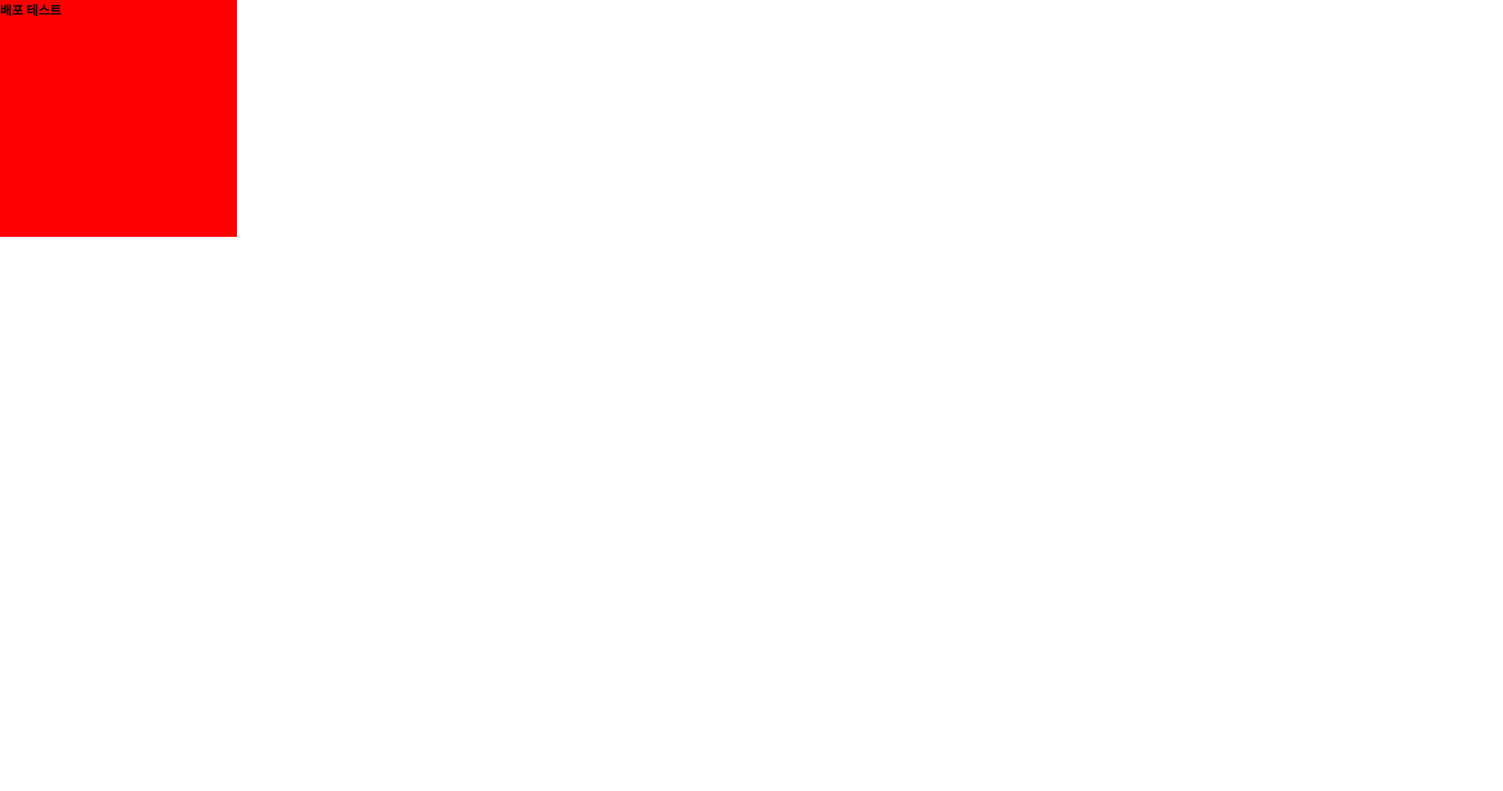
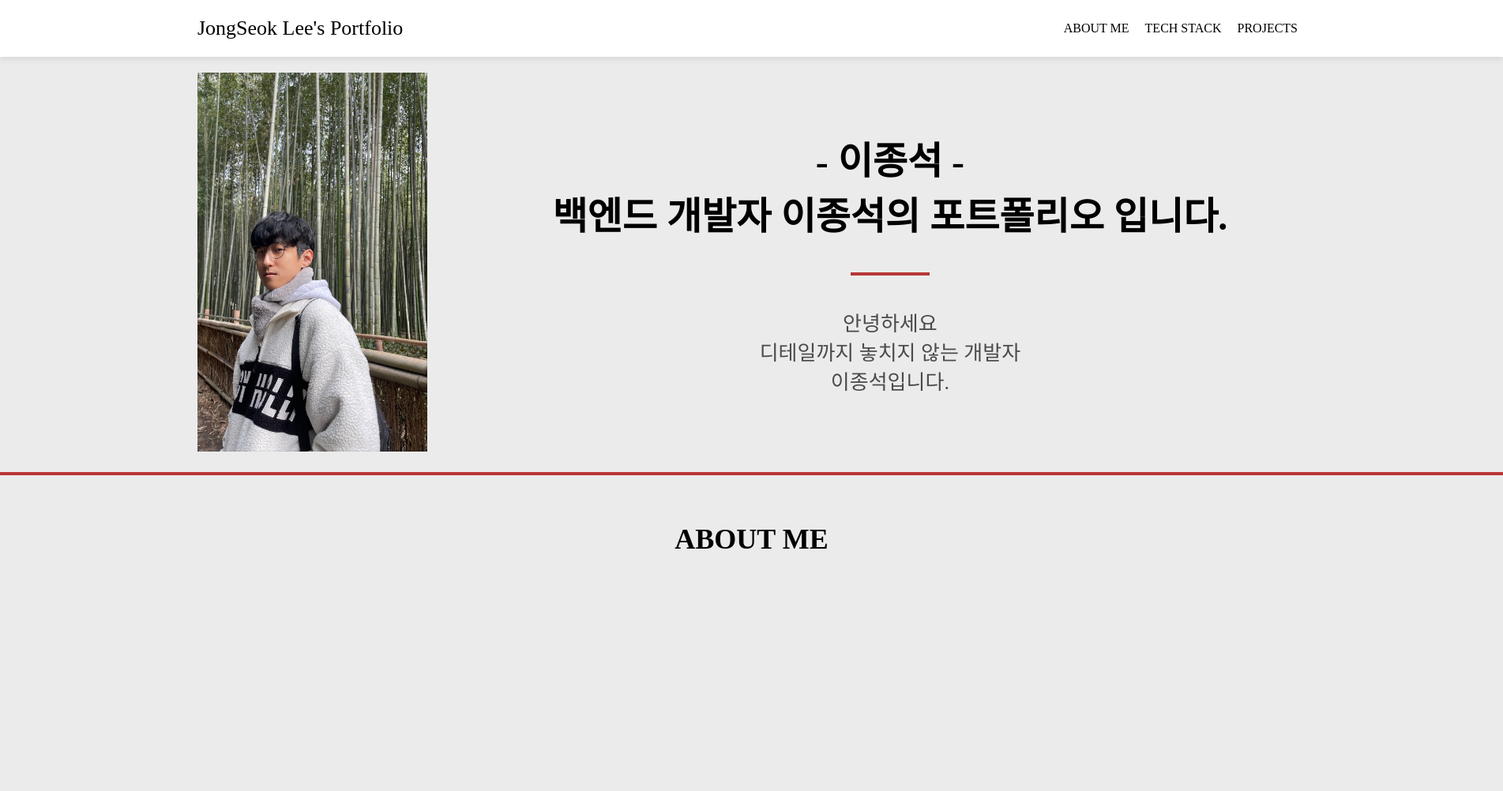
Before and after one commit to J-non/J-non.github.io, a plain HTML site: page index.html in a window 1280 px wide. Shown: the whole page at 79% size, 1903 px wide, since content can reach past the window. Before the commit the page ends 800 px from the top, so only its background shows below. Drawn offline with Linux system fonts and the light colour scheme.

Commit message:
헤더, 메인 작업

```diff
--- a/index.html
+++ b/index.html
@@ -9,7 +9,98 @@
 </head>
 
 <body>
-    <div class="test">배포 테스트</div>
+    <div id="wrap">
+
+        <header class="header">
+            <div class="header-navigation-wrap">
+
+                <a href="#main" class="header-title">JongSeok Lee's Portfolio</a>
+
+                <nav class="header-navigation">
+                    <a href="#aboutMe">ABOUT ME</a>
+
+                    <a href="#techStack">TECH STACK</a>
+
+                    <a href="#projects">PROJECTS</a>
+                </nav>
+
+            </div>
+        </header>
+
+        <section id="main">
+            <div class="main-wrap">
+
+                <div class="main-img-wrap">
+                    <img class="main-img" src="public/images/profile2.jpg" alt="">
+                </div>
+
+                <div class="main-content-wrap">
+                    <div class="main-content-title">
+                        <div>- 이종석 -</div>
+                        <div>백엔드 개발자 이종석의 포트폴리오 입니다.</div>
+                    </div>
+
+                    <div class="main-content-dividing-line"></div>
+
+                    <div class="main-content">
+                        <div>안녕하세요</div>
+                        <div>디테일까지 놓치지 않는 개발자</div>
+                        <div>이종석입니다.</div>
+                    </div>
+
+                </div>
+
+            </div>
+        </section>
+
+        <div class="content-dividing-line"></div>
+
+        <section id="aboutMe">
+
+            <div class="about-me-title">
+                ABOUT ME
+            </div>
+
+            <div class="about-me-content">
+                <div>
+
+                </div>
+
+                <div>
+
+                </div>
+
+                <div>
+
+                </div>
+
+                <div>
+
+                </div>
+
+                <div>
+
+                </div>
+
+                <div>
+
+                </div>
+            </div>
+
+        </section>
+
+        <section>
+
+        </section>
+
+        <section>
+
+        </section>
+
+        <footer>
+
+        </footer>
+    </div>
 </body>
 
 </html>
--- a/public/css/index.css
+++ b/public/css/index.css
@@ -3,11 +3,151 @@
     padding: 0;
     box-sizing: border-box;
     text-decoration: none;
+    list-style: none;
 }
 
-.test {
+a {
+    color: black;
+}
+
+#wrap {
+    min-width: 1903px;
+}
+
+.header {
+    position: sticky;
+    top: 0;
+    left: 0;
+    right: 0;
+    background-color: #fff;
+    height: 72px;
+}
+
+
+.header {
+    width: 100%;
+    display: flex;
+    align-items: center;
+    box-shadow: 0 2px 8px hsla(0, 0%, 80%, .8);
+}
+
+.header-navigation-wrap {
+    width: 100%;
+    display: flex;
+    justify-content: space-between;
+    padding: 0 250px;
+}
+
+.header-title {
+    /* padding-left: 20px; */
+    font-size: 26px;
+}
+
+.header-title:hover {
+    color: orange;
+}
+
+.header-navigation {
+    /* padding-right: 20px; */
+    display: flex;
+    align-items: center;
+}
+
+.header-navigation>a {
+    padding: 0 10px;
+}
+
+.header-navigation>a:hover {
+    color: orange;
+}
+
+
+
+#main {
+    background-color: #ebebeb;
+    height: 500px;
+    display: flex;
+    align-items: center;
+    justify-content: center;
+    padding-top: 20px;
+    /* border-bottom: 4px solid #b93636; */
+}
+
+.main-wrap {
+    /* background-color: #e77878; */
+    width: 100%;
+    height: 100%;
+    padding: 0 250px;
+    display: flex;
+    align-items: center;
+    justify-content: space-between;
+}
+
+.main-img-wrap {
+    width: 25%;
+    height: 100%;
+}
+
+.main-img {
+    height: 100%;
+}
+
+.main-content-wrap {
+    width: 75%;
+    height: 100%;
+    /* padding-left: 100px; */
+    text-align: center;
+    display: flex;
+    flex-direction: column;
+    align-items: center;
+    justify-content: center;
+}
+
+.main-content-title {
+    font-size: 48px;
     font-weight: bold;
-    width: 300px;
-    height: 300px;
-    background-color: red;
+    padding-bottom: 40px;
 }
+
+.main-content-dividing-line {
+    width: 100px;
+    border-bottom: 4px solid #b93636;
+}
+
+.main-content {
+    color: #4b4b4b;
+    font-size: 26px;
+    padding-top: 40px;
+}
+
+/* .content-more-btn {
+    width: 220px;
+    height: 60px;
+    padding-top: 18px;
+    padding-right: 30px;
+    background-color: #ffe657;
+} */
+
+.content-dividing-line {
+    width: 100%;
+    height: 30px;
+    background-color: #ebebeb;
+    border-bottom: 4px solid #b93636;
+}
+
+#aboutMe {
+    width: 100%;
+    height: 400px;
+    /* background-color: #FFDC4F; */
+    background-color: #ebebeb;
+}
+
+.about-me-title {
+    width: 100%;
+    padding-top: 60px;
+    display: flex;
+    justify-content: center;
+    align-items: center;
+    font-size: 36px;
+    font-weight: bold;
+}
```
Also changed, not shown: public/images/profile1.jpg (added), public/images/profile2.jpg (added).
